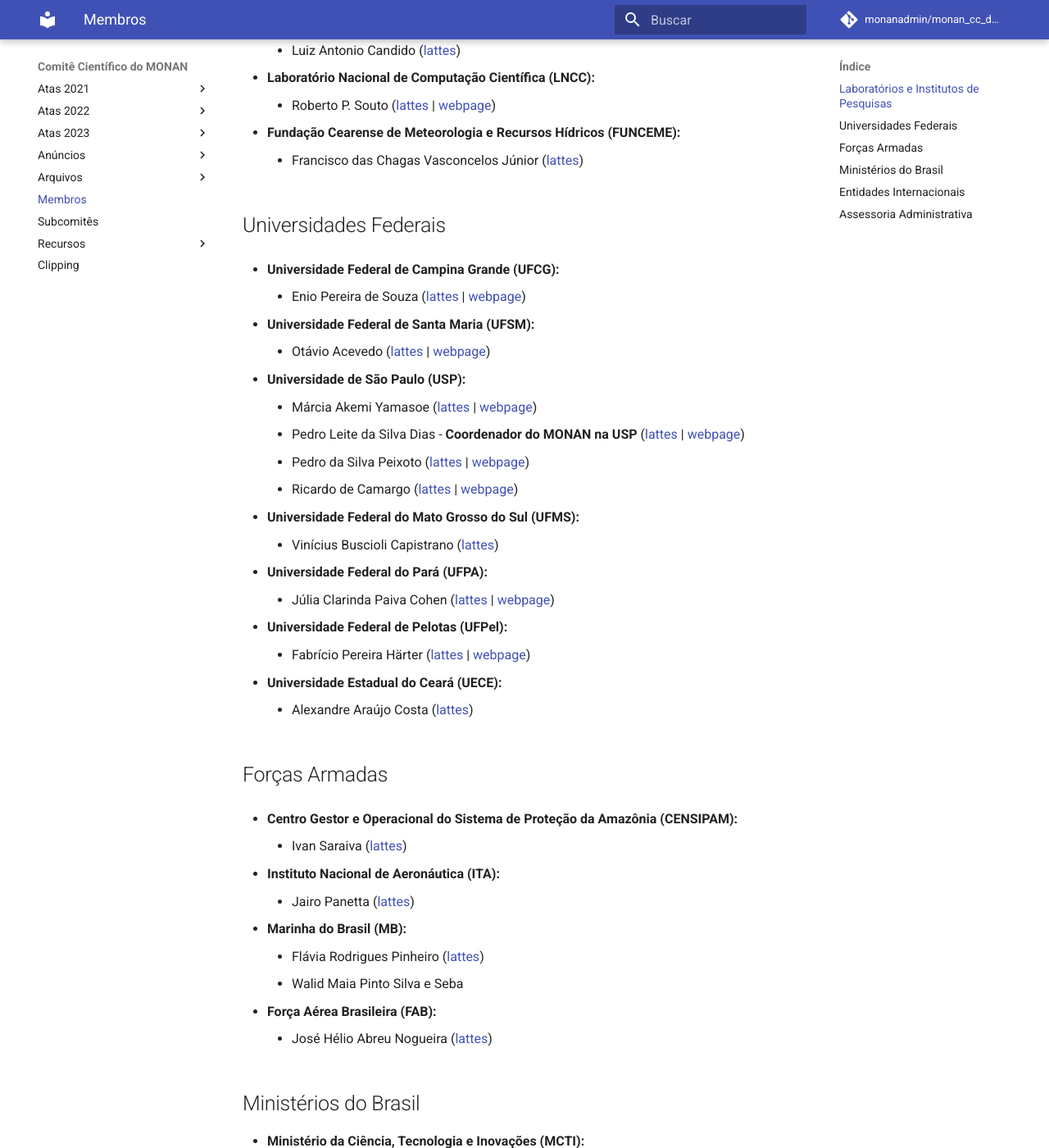
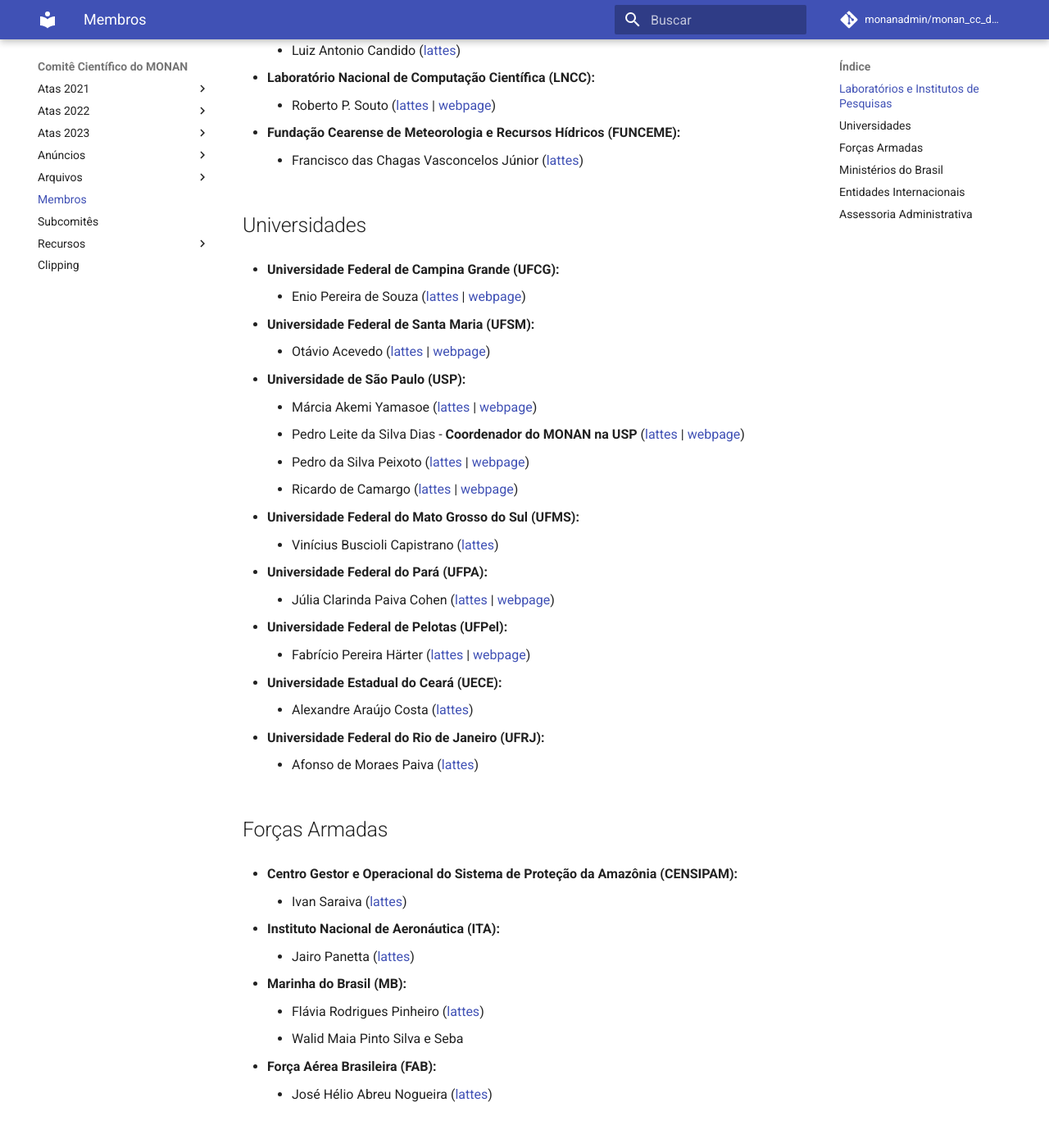
Before and after one commit to monanadmin/monan_cc_docs, an MkDocs documentation site: the page built from docs/membros.md, in a window 1280 px wide and 1400 px high, scrolled down 953 px. Shown: the whole window at 82% size. Built offline with MkDocs 1.6.1 and Material for MkDocs 9.7.7, drawn with Linux system fonts in a browser that asks for light colours; comment, search, counter and statistics services are not loaded.

Commit message:
Atualizando página membros.md

```diff
--- a/docs/membros.md
+++ b/docs/membros.md
@@ -34,10 +34,10 @@
 * **Fundação Cearense de Meteorologia e Recursos Hídricos (FUNCEME):**
     - Francisco das Chagas Vasconcelos Júnior ([lattes](http://lattes.cnpq.br/7425903532570987))
 
-## Universidades Federais
+## Universidades
 
 * **Universidade Federal de Campina Grande (UFCG):**
-    - Enio Pereira de Souza ([lattes](http://lattes.cnpq.br/7752212981363912) | [webpage](https://lma.ufrj.br/equipe))
+    - Enio Pereira de Souza ([lattes](http://lattes.cnpq.br/7752212981363912) | [webpage](https://www.researchgate.net/profile/Enio-Souza-3))
 
 * **Universidade Federal de Santa Maria (UFSM):**
     - Otávio Acevedo ([lattes](http://lattes.cnpq.br/8696858608013659) | [webpage](https://www.ufsm.br/cursos/pos-graduacao/santa-maria/pgfisica/otavio-costa-acevedo-dr-state-univ-of-new-york-eua-2001/))
@@ -59,6 +59,9 @@
 
 * **Universidade Estadual do Ceará (UECE):**
     - Alexandre Araújo Costa ([lattes](http://lattes.cnpq.br/9171192196186603))
+
+* **Universidade Federal do Rio de Janeiro (UFRJ):**
+    - Afonso de Moraes Paiva ([lattes](http://lattes.cnpq.br/5606850513813191))
 
 ## Forças Armadas
 
```
